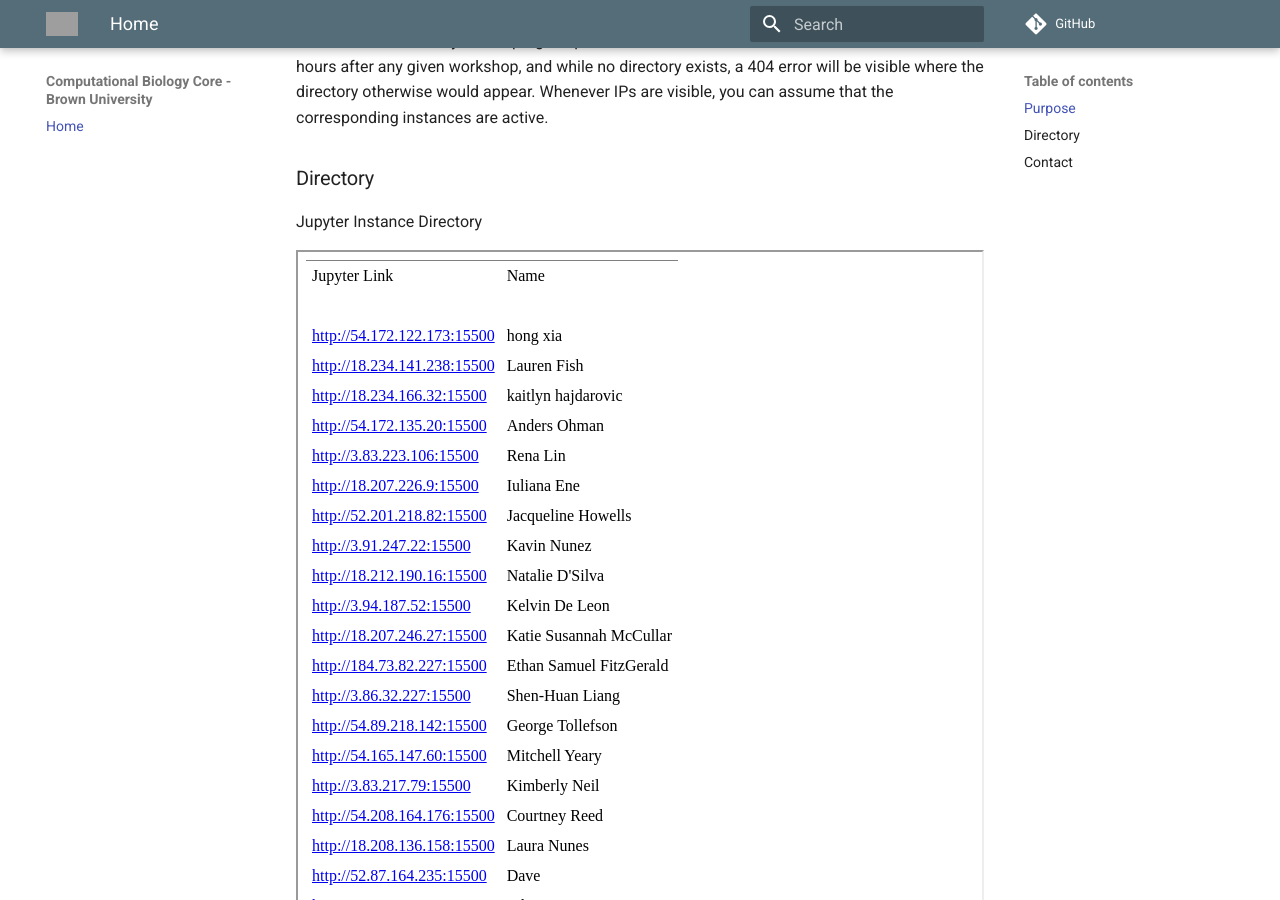
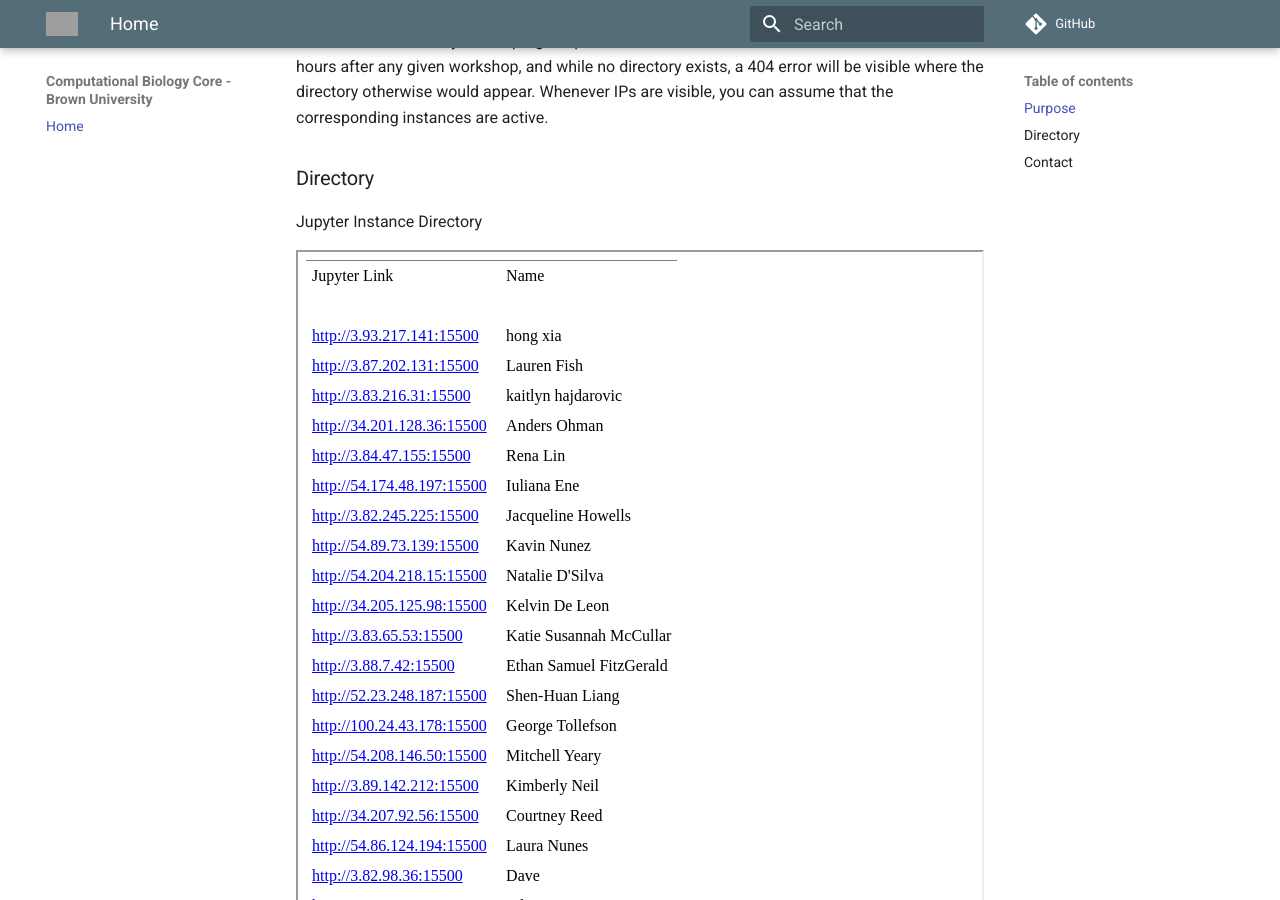
Before and after one commit to Aynur31/cbc-workshop-directory, an MkDocs documentation site: the page built from docs/index.md, in a window 1280 px wide and 900 px high, scrolled down 545 px. Built offline with MkDocs 1.6.1 and Material for MkDocs 9.7.7, drawn with Linux system fonts in a browser that asks for light colours; comment, search, counter and statistics services are not loaded; grey boxes are pictures that could not be loaded.

Commit message:
JupyterFleet directory autopushed

```diff
--- a/docs/assets/user_directory.html
+++ b/docs/assets/user_directory.html
@@ -14,143 +14,143 @@
 <td class="org-left">&#xa0;</td>
 </tr>
 <tr>
-<td class="org-left"><a href="http://54.172.122.173:15500">http://54.172.122.173:15500</a></td>
+<td class="org-left"><a href="http://3.93.217.141:15500">http://3.93.217.141:15500</a></td>
 <td class="org-left">hong xia</td>
 </tr>
 <tr>
-<td class="org-left"><a href="http://18.234.141.238:15500">http://18.234.141.238:15500</a></td>
+<td class="org-left"><a href="http://3.87.202.131:15500">http://3.87.202.131:15500</a></td>
 <td class="org-left">Lauren Fish</td>
 </tr>
 <tr>
-<td class="org-left"><a href="http://18.234.166.32:15500">http://18.234.166.32:15500</a></td>
+<td class="org-left"><a href="http://3.83.216.31:15500">http://3.83.216.31:15500</a></td>
 <td class="org-left">kaitlyn hajdarovic</td>
 </tr>
 <tr>
-<td class="org-left"><a href="http://54.172.135.20:15500">http://54.172.135.20:15500</a></td>
+<td class="org-left"><a href="http://34.201.128.36:15500">http://34.201.128.36:15500</a></td>
 <td class="org-left">Anders Ohman</td>
 </tr>
 <tr>
-<td class="org-left"><a href="http://3.83.223.106:15500">http://3.83.223.106:15500</a></td>
+<td class="org-left"><a href="http://3.84.47.155:15500">http://3.84.47.155:15500</a></td>
 <td class="org-left">Rena Lin</td>
 </tr>
 <tr>
-<td class="org-left"><a href="http://18.207.226.9:15500">http://18.207.226.9:15500</a></td>
+<td class="org-left"><a href="http://54.174.48.197:15500">http://54.174.48.197:15500</a></td>
 <td class="org-left">Iuliana Ene</td>
 </tr>
 <tr>
-<td class="org-left"><a href="http://52.201.218.82:15500">http://52.201.218.82:15500</a></td>
+<td class="org-left"><a href="http://3.82.245.225:15500">http://3.82.245.225:15500</a></td>
 <td class="org-left">Jacqueline Howells</td>
 </tr>
 <tr>
-<td class="org-left"><a href="http://3.91.247.22:15500">http://3.91.247.22:15500</a></td>
+<td class="org-left"><a href="http://54.89.73.139:15500">http://54.89.73.139:15500</a></td>
 <td class="org-left">Kavin Nunez</td>
 </tr>
 <tr>
-<td class="org-left"><a href="http://18.212.190.16:15500">http://18.212.190.16:15500</a></td>
+<td class="org-left"><a href="http://54.204.218.15:15500">http://54.204.218.15:15500</a></td>
 <td class="org-left">Natalie D'Silva</td>
 </tr>
 <tr>
-<td class="org-left"><a href="http://3.94.187.52:15500">http://3.94.187.52:15500</a></td>
+<td class="org-left"><a href="http://34.205.125.98:15500">http://34.205.125.98:15500</a></td>
 <td class="org-left">Kelvin De Leon</td>
 </tr>
 <tr>
-<td class="org-left"><a href="http://18.207.246.27:15500">http://18.207.246.27:15500</a></td>
+<td class="org-left"><a href="http://3.83.65.53:15500">http://3.83.65.53:15500</a></td>
 <td class="org-left">Katie Susannah McCullar</td>
 </tr>
 <tr>
-<td class="org-left"><a href="http://184.73.82.227:15500">http://184.73.82.227:15500</a></td>
+<td class="org-left"><a href="http://3.88.7.42:15500">http://3.88.7.42:15500</a></td>
 <td class="org-left">Ethan Samuel FitzGerald</td>
 </tr>
 <tr>
-<td class="org-left"><a href="http://3.86.32.227:15500">http://3.86.32.227:15500</a></td>
+<td class="org-left"><a href="http://52.23.248.187:15500">http://52.23.248.187:15500</a></td>
 <td class="org-left">Shen-Huan Liang</td>
 </tr>
 <tr>
-<td class="org-left"><a href="http://54.89.218.142:15500">http://54.89.218.142:15500</a></td>
+<td class="org-left"><a href="http://100.24.43.178:15500">http://100.24.43.178:15500</a></td>
 <td class="org-left">George Tollefson</td>
 </tr>
 <tr>
-<td class="org-left"><a href="http://54.165.147.60:15500">http://54.165.147.60:15500</a></td>
+<td class="org-left"><a href="http://54.208.146.50:15500">http://54.208.146.50:15500</a></td>
 <td class="org-left">Mitchell Yeary</td>
 </tr>
 <tr>
-<td class="org-left"><a href="http://3.83.217.79:15500">http://3.83.217.79:15500</a></td>
+<td class="org-left"><a href="http://3.89.142.212:15500">http://3.89.142.212:15500</a></td>
 <td class="org-left">Kimberly Neil</td>
 </tr>
 <tr>
-<td class="org-left"><a href="http://54.208.164.176:15500">http://54.208.164.176:15500</a></td>
+<td class="org-left"><a href="http://34.207.92.56:15500">http://34.207.92.56:15500</a></td>
 <td class="org-left">Courtney Reed</td>
 </tr>
 <tr>
-<td class="org-left"><a href="http://18.208.136.158:15500">http://18.208.136.158:15500</a></td>
+<td class="org-left"><a href="http://54.86.124.194:15500">http://54.86.124.194:15500</a></td>
 <td class="org-left">Laura Nunes</td>
 </tr>
 <tr>
-<td class="org-left"><a href="http://52.87.164.235:15500">http://52.87.164.235:15500</a></td>
+<td class="org-left"><a href="http://3.82.98.36:15500">http://3.82.98.36:15500</a></td>
 <td class="org-left">Dave</td>
 </tr>
 <tr>
-<td class="org-left"><a href="http://3.87.182.203:15500">http://3.87.182.203:15500</a></td>
+<td class="org-left"><a href="http://54.86.46.223:15500">http://54.86.46.223:15500</a></td>
 <td class="org-left">John</td>
 </tr>
 <tr>
-<td class="org-left"><a href="http://18.234.227.30:15500">http://18.234.227.30:15500</a></td>
+<td class="org-left"><a href="http://3.91.54.149:15500">http://3.91.54.149:15500</a></td>
 <td class="org-left">Amrita Sridhar</td>
 </tr>
 <tr>
-<td class="org-left"><a href="http://18.212.160.244:15500">http://18.212.160.244:15500</a></td>
+<td class="org-left"><a href="http://34.238.83.160:15500">http://34.238.83.160:15500</a></td>
 <td class="org-left">Ashley Conard</td>
 </tr>
 <tr>
-<td class="org-left"><a href="http://54.167.154.77:15500">http://54.167.154.77:15500</a></td>
+<td class="org-left"><a href="http://3.85.114.59:15500">http://3.85.114.59:15500</a></td>
 <td class="org-left">Seung-Ah Choe</td>
 </tr>
 <tr>
-<td class="org-left"><a href="http://54.210.205.192:15500">http://54.210.205.192:15500</a></td>
+<td class="org-left"><a href="http://54.145.66.83:15500">http://54.145.66.83:15500</a></td>
 <td class="org-left">Clara Sears</td>
 </tr>
 <tr>
-<td class="org-left"><a href="http://35.172.129.150:15500">http://35.172.129.150:15500</a></td>
+<td class="org-left"><a href="http://18.206.115.244:15500">http://18.206.115.244:15500</a></td>
 <td class="org-left">Erin Kulick</td>
 </tr>
 <tr>
-<td class="org-left"><a href="http://54.164.98.177:15500">http://54.164.98.177:15500</a></td>
+<td class="org-left"><a href="http://3.88.11.103:15500">http://3.88.11.103:15500</a></td>
 <td class="org-left">Medina Jackson-Browne</td>
 </tr>
 <tr>
-<td class="org-left"><a href="http://3.83.148.97:15500">http://3.83.148.97:15500</a></td>
+<td class="org-left"><a href="http://3.89.110.45:15500">http://3.89.110.45:15500</a></td>
 <td class="org-left">Nan Li</td>
 </tr>
 <tr>
-<td class="org-left"><a href="http://3.84.74.15:15500">http://3.84.74.15:15500</a></td>
+<td class="org-left"><a href="http://3.83.255.162:15500">http://3.83.255.162:15500</a></td>
 <td class="org-left">Geetika Kalloo</td>
 </tr>
 <tr>
-<td class="org-left"><a href="http://3.83.91.14:15500">http://3.83.91.14:15500</a></td>
+<td class="org-left"><a href="http://184.73.99.58:15500">http://184.73.99.58:15500</a></td>
 <td class="org-left">Rachel Denlinger</td>
 </tr>
 <tr>
-<td class="org-left"><a href="http://54.234.50.26:15500">http://54.234.50.26:15500</a></td>
+<td class="org-left"><a href="http://3.86.143.125:15500">http://3.86.143.125:15500</a></td>
 <td class="org-left">Melissa Eliot</td>
 </tr>
 <tr>
-<td class="org-left"><a href="http://3.86.196.204:15500">http://3.86.196.204:15500</a></td>
+<td class="org-left"><a href="http://3.90.53.171:15500">http://3.90.53.171:15500</a></td>
 <td class="org-left">Shengzhi Sun</td>
 </tr>
 <tr>
-<td class="org-left"><a href="http://3.83.154.170:15500">http://3.83.154.170:15500</a></td>
+<td class="org-left"><a href="http://3.83.116.153:15500">http://3.83.116.153:15500</a></td>
 <td class="org-left">Salomi</td>
 </tr>
 <tr>
-<td class="org-left"><a href="http://34.227.161.24:15500">http://34.227.161.24:15500</a></td>
+<td class="org-left"><a href="http://34.205.78.204:15500">http://34.205.78.204:15500</a></td>
 <td class="org-left">Felix Chan</td>
 </tr>
 <tr>
-<td class="org-left"><a href="http://3.87.44.118:15500">http://3.87.44.118:15500</a></td>
+<td class="org-left"><a href="http://18.208.134.7:15500">http://18.208.134.7:15500</a></td>
 <td class="org-left">Tiffany Ding</td>
 </tr>
 <tr>
-<td class="org-left"><a href="http://3.92.50.180:15500">http://3.92.50.180:15500</a></td>
+<td class="org-left"><a href="http://18.206.246.44:15500">http://18.206.246.44:15500</a></td>
 <td class="org-left"><b>Unassigned</b></td>
 </tr>
 </tr>
```
